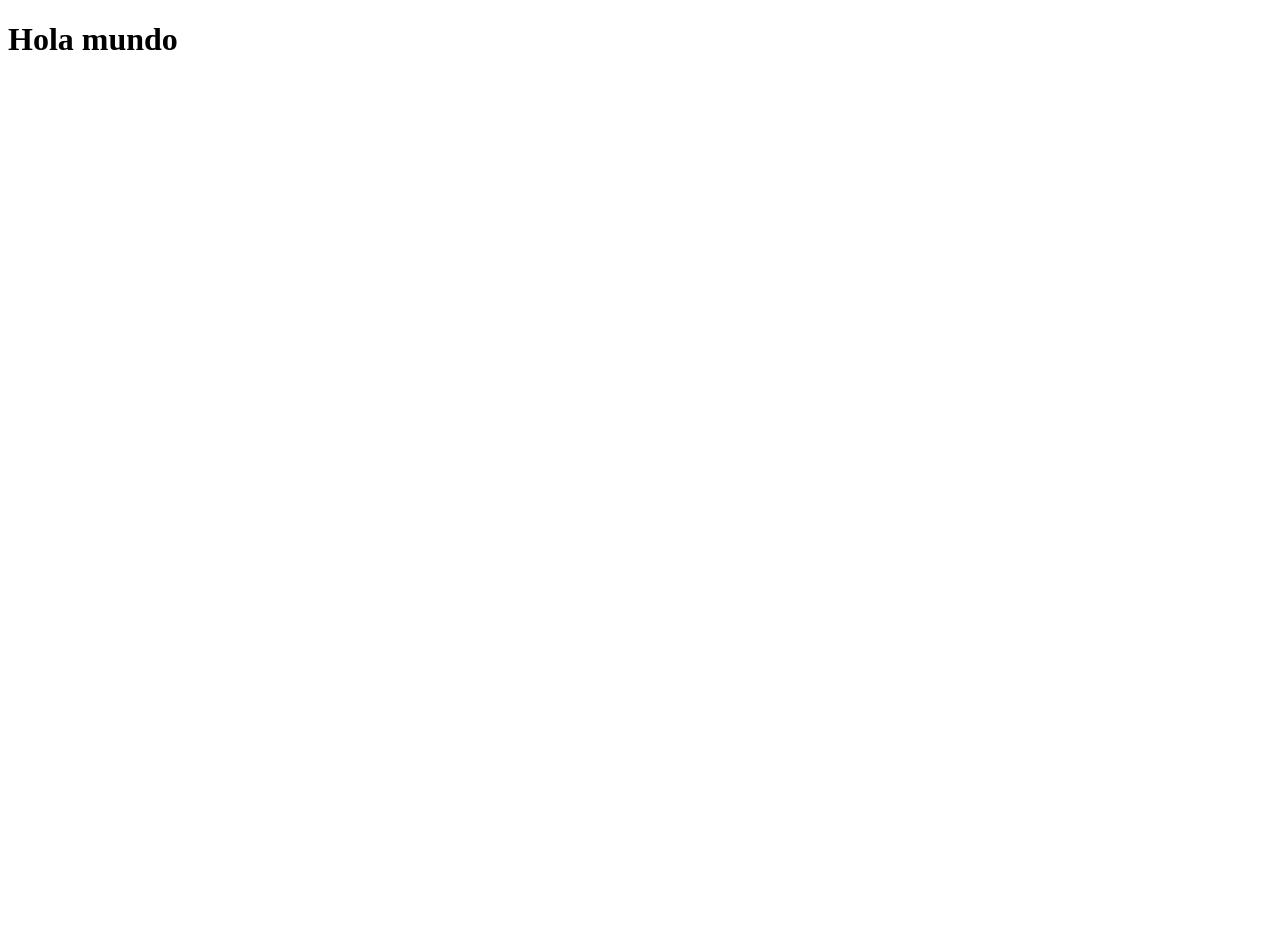
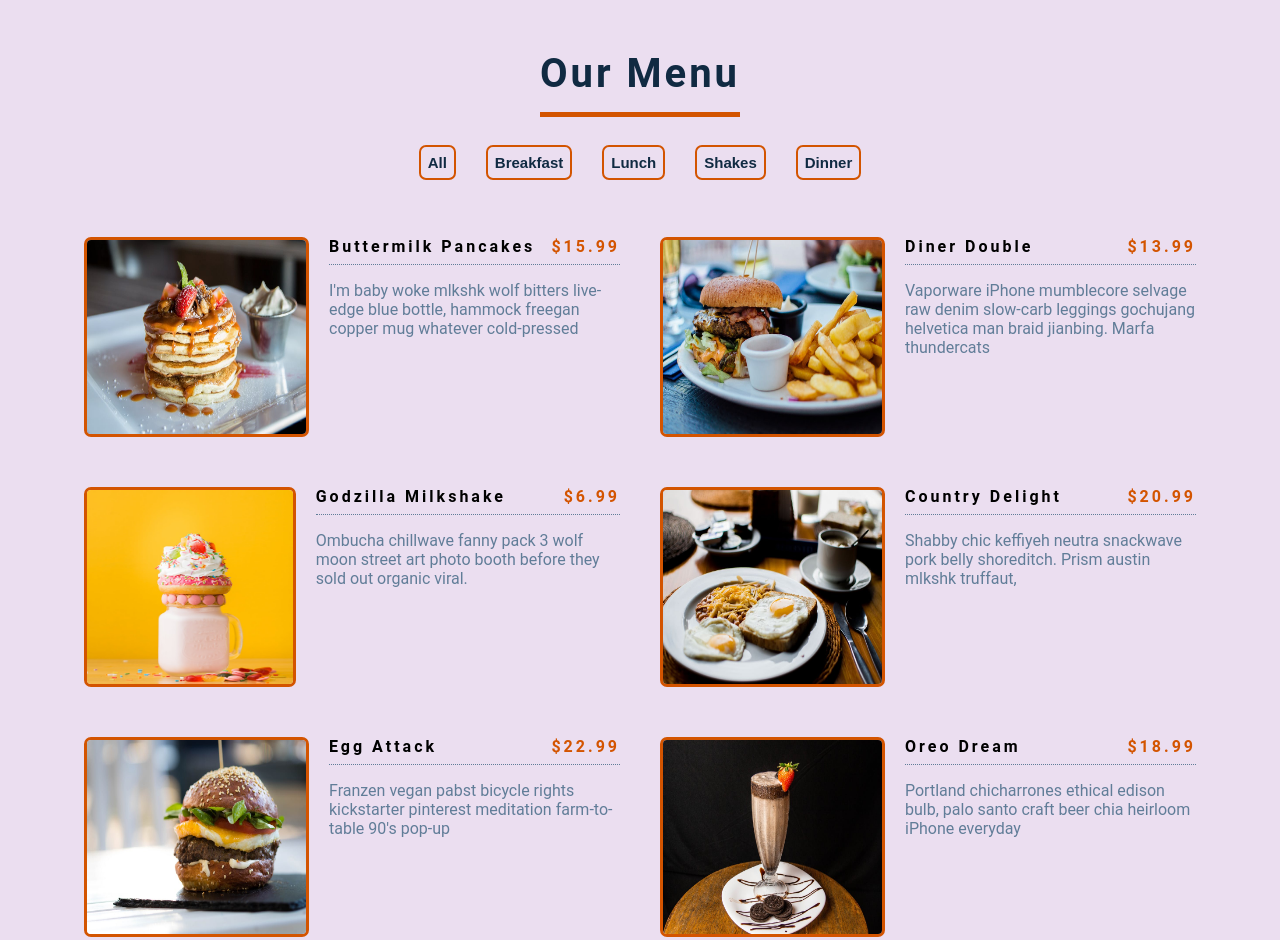
Before and after one commit to Tony96Sosa/Menu-Filter, a plain HTML site: page docs/index.html in a window 1280 px wide. Shown: the top 940 px of the page. Before the commit the page ends 800 px from the top, so only its background shows below. Drawn offline with Linux system fonts and the light colour scheme.

Commit message:
practica JavaScript

```diff
--- a/docs/index.html
+++ b/docs/index.html
@@ -7,7 +7,14 @@
     <link rel="stylesheet" href="style.css">
 </head>
 <body>
-    <h1>Hola mundo</h1>
+    <h1 class="title">Our Menu</h1>
+    <div class="underline"></div>
+    <!-- Botones -->
+    <div class="btn-container">
+    </div>
+    <!-- Productos -->
+    <div class="container">
+    </div>
     <script src="main.js"></script>
 </body>
 </html>
--- a/docs/main.js
+++ b/docs/main.js
@@ -0,0 +1,141 @@
+const menu = [
+    {
+        id: 1,
+        title: "buttermilk pancakes",
+        category: "breakfast",
+        price: 15.99,
+        img: "img/item-1.jpeg",
+        desc: `I'm baby woke mlkshk wolf bitters live-edge blue bottle, hammock freegan copper mug whatever cold-pressed `,
+    },
+    {
+        id: 2,
+        title: "diner double",
+        category: "lunch",
+        price: 13.99,
+        img: "img/item-2.jpeg",
+        desc: `Vaporware iPhone mumblecore selvage raw denim slow-carb leggings gochujang helvetica man braid jianbing. Marfa thundercats `,
+    },
+    {
+        id: 3,
+        title: "godzilla milkshake",
+        category: "shakes",
+        price: 6.99,
+        img: "img/item-3.jpeg",
+        desc: `Ombucha chillwave fanny pack 3 wolf moon street art photo booth before they sold out organic viral.`,
+    },
+    {
+        id: 4,
+        title: "country delight",
+        category: "breakfast",
+        price: 20.99,
+        img: "img/item-4.jpeg",
+        desc: `Shabby chic keffiyeh neutra snackwave pork belly shoreditch. Prism austin mlkshk truffaut, `,
+    },
+    {
+        id: 5,
+        title: "egg attack",
+        category: "lunch",
+        price: 22.99,
+        img: "img/item-5.jpeg",
+        desc: `Franzen vegan pabst bicycle rights kickstarter pinterest meditation farm-to-table 90's pop-up `,
+    },
+    {
+        id: 6,
+        title: "oreo dream",
+        category: "shakes",
+        price: 18.99,
+        img: "img/item-6.jpeg",
+        desc: `Portland chicharrones ethical edison bulb, palo santo craft beer chia heirloom iPhone everyday`,
+    },
+    {
+        id: 7,
+        title: "bacon overflow",
+        category: "breakfast",
+        price: 8.99,
+        img: "img/item-7.jpeg",
+        desc: `Carry jianbing normcore freegan. Viral single-origin coffee live-edge, pork belly cloud bread iceland put a bird `,
+    },
+    {
+        id: 8,
+        title: "american classic",
+        category: "lunch",
+        price: 12.99,
+        img: "img/item-8.jpeg",
+        desc: `On it tumblr kickstarter thundercats migas everyday carry squid palo santo leggings. Food truck truffaut  `,
+    },
+    {
+        id: 9,
+        title: "quarantine buddy",
+        category: "shakes",
+        price: 16.99,
+        img: "img/item-9.jpeg",
+        desc: `Skateboard fam synth authentic semiotics. Live-edge lyft af, edison bulb yuccie crucifix microdosing.`,
+    },
+    {
+        id: 10,
+        title: "bison steak",
+        category: "dinner",
+        price: 22.99,
+        img: "img/item-10.jpeg",
+        desc: `Skateboard fam synth authentic semiotics. Live-edge lyft af, edison bulb yuccie crucifix microdosing.`,
+      },
+];
+
+const container = document.querySelector(".container");
+const containerBtns = document.querySelector(".btn-container");
+
+//Load Items
+window.addEventListener("DOMContentLoaded", () => {
+    displayMenuItems(menu);
+    displayMenuButtons();
+})
+
+const displayMenuItems = (menuItems) => {
+    let displayMenu = menuItems.map( (item) => {
+        return `<article class="product">
+        <img src=${item.img} class="photo">
+        <div class="product-info">
+            <header>
+                <h4 class="product-title">${item.title}</h4>
+                <h4 class="price">$${item.price}</h4>
+            </header>
+            <p class="texto">${item.desc}</p>
+        </div>
+        </article>`;
+    });
+    displayMenu = displayMenu.join('');
+    container.innerHTML = displayMenu;
+}
+
+const displayMenuButtons = () => {
+    const categories = menu.reduce( (values,item) => {
+        if(!values.includes(item.category)){
+            values.push(item.category);
+        }
+        return values;
+    },["all"]);
+
+    let categoryBtns = categories.map( (category) => {
+        return `<button class="filter-btn"
+        type="button" data-id=${category}>${category}</button>`;
+    });
+    categoryBtns = categoryBtns.join('');
+    containerBtns.innerHTML = categoryBtns;
+    const filterBtns = containerBtns.querySelectorAll(".filter-btn");
+    //Filter Items
+    filterBtns.forEach( (btn) => {
+        btn.addEventListener('click', (e) => {
+            const category = e.currentTarget.dataset.id;
+            const menuCategory = menu.filter( (menuItem) => {
+                if(menuItem.category===category){
+                    return menuItem;
+                }
+            });
+            if(category==="all"){
+                displayMenuItems(menu);
+            }else{
+                displayMenuItems(menuCategory);
+            }
+        });
+    });
+}
--- a/docs/style.css
+++ b/docs/style.css
@@ -0,0 +1,136 @@
+*{
+    margin: 0;
+    padding: 0;
+    box-sizing: border-box;
+}
+body{
+    background-color: #EBDEF0;
+    font-family: "Roboto", sans-serif;
+}
+.title{
+    margin: 50px 0 15px;
+    text-align: center;
+    font-size: 40px;
+    letter-spacing: 3px;
+    color: #102a42;
+}
+.underline{
+    width: 200px;
+    margin: 0 auto 20px;
+    border-bottom: 5px solid #D35400;
+}
+.btn-container{
+    height: 50px;
+    margin-bottom: 50px;
+    display: flex;
+    justify-content: center;
+    align-items: center;
+    flex-wrap: wrap;
+}
+.filter-btn{
+    padding: 7px;
+    font-size: 15px;
+    font-weight: 600;
+    color: #102a42;
+    border-radius: 7px;
+    outline: none;
+    cursor: pointer;
+    border: 2px solid #D35400;
+    background-color: transparent;
+    text-transform: capitalize;
+    margin: 5px 15px;
+}
+.filter-btn:hover{
+    background-color: #D35400;
+    color: #f1f5f8;
+}
+.container{
+    width: 90%;
+    margin: auto;
+}
+
+/* -------------Productos--------------- */
+
+.product{
+    width: 400px;
+    margin: 0 auto 50px;
+}
+.photo{
+    width: 100%;
+    height: 200px;
+    border: 3px solid #D35400;
+    border-radius: 7px;
+}
+
+/* -------------Información del Producto--------------- */
+
+.product-info{
+    margin-top: 10px;
+}
+.product-info header{
+    display: flex;
+    justify-content: space-between;
+    border-bottom: 0.5px dotted #617d98;
+    text-transform: capitalize;
+    letter-spacing: 3px;
+}
+.product-title{
+    margin-bottom: 8px;
+}
+.price{
+    color: #D35400;
+}
+.texto{
+    padding-top: 16px;
+    color: #617d98;
+    font-size: 14px;
+}
+
+/*-------------Responsive entre 700 y 1125 pixeles-------------*/
+
+@media screen and (min-width: 700px){
+    .product{
+        width: 90%;
+        display: flex;
+        justify-content: center;
+    }
+    .photo{
+        width: 225px;
+        margin-right: 20px;
+    }
+    .product-info{
+        margin-top: 0;
+        width: 395px
+    }
+    .texto{
+        font-size: 16px;
+    }
+}
+
+/*-------------Responsive entre 1125 y vw pixeles-------------*/
+
+@media screen and (min-width: 1250px){
+    .container{
+        display: flex;
+        flex-wrap: wrap;
+        box-sizing: border-box;
+    }
+    .product{
+        width: 50%;
+        padding: 0 20px;
+    }
+    .product-info{
+        width: 324px;
+    }
+}
+
+/*-------------Responsive entre 0 y 500 pixeles-------------*/
+
+@media screen and (max-width: 500px){
+    .product{
+        width: 100%;
+    }
+    .filter-btn{
+        margin: 5px 5px;
+    }
+}
```
Also changed, not shown: docs/img/item-1.jpeg (added), docs/img/item-10.jpeg (added), docs/img/item-2.jpeg (added), docs/img/item-3.jpeg (added), docs/img/item-4.jpeg (added), docs/img/item-5.jpeg (added), docs/img/item-6.jpeg (added), docs/img/item-7.jpeg (added), docs/img/item-8.jpeg (added), docs/img/item-9.jpeg (added).
